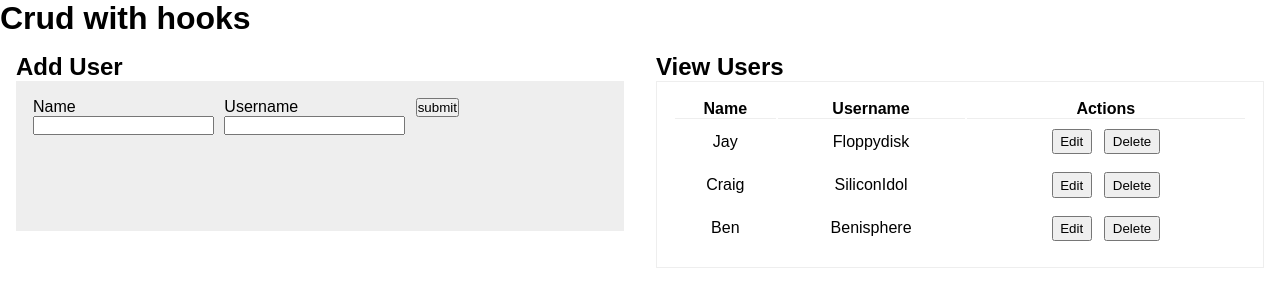
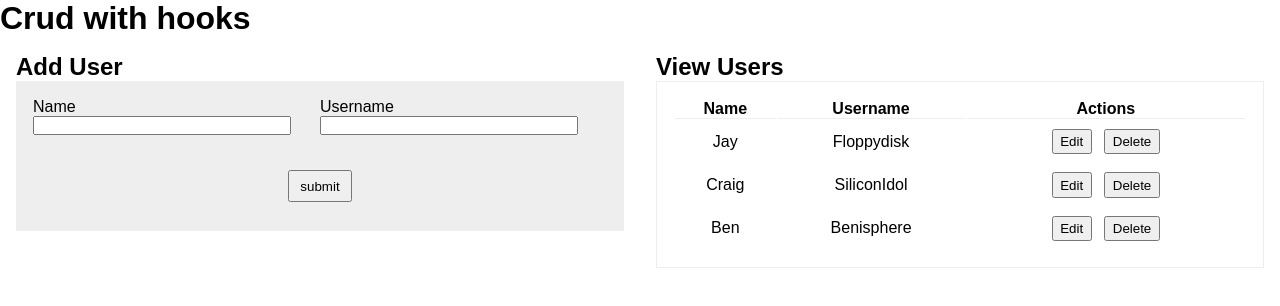
Before and after one commit to mmdw1976/crud-user-app, a React (Create React App) app: page / in a window 1280 px wide. Shown: the top 306 px of the page. Built offline with nearby package versions, Linux system fonts and the light colour scheme.

Commit message:
added some adjustment form layout and added submit button. also did some basic validation to check if inputs are not empty

```diff
--- a/src/components/tables/UserForm.js
+++ b/src/components/tables/UserForm.js
@@ -14,9 +14,13 @@ const UserForm = (props) => {
     }
 
     const submitHandler = (e) => {
-        console.log('from form');
-        console.log(user)
         e.preventDefault();
+
+        // check if input fields are empty if so do nothing!
+        if(!user.name || !user.username) {
+            return;
+        }
+
         props.addUser(user);
     }
     return (
@@ -31,8 +35,7 @@ const UserForm = (props) => {
                 <br />
                 <input type="text" name="username" id="username" value={user.username} onChange={handleInputChange} />
             </div>
-            <br />
-            <div>
+            <div className="button-container">
                 <button>submit</button>
             </div>
         </form>
--- a/src/index.css
+++ b/src/index.css
@@ -50,10 +50,16 @@ h2 {
 
 .flex-large form {
   display: flex;
+  flex-wrap: wrap;
 }
 
 form div {
-  flex: 1
+  width: 50%;
+}
+
+form input {
+  width: 90%;
+
 }
 
 
@@ -70,3 +76,15 @@ form div {
 tbody td {
   padding: .5rem 0;
 }
+
+.button-container {
+  display: flex;
+  justify-content: center;
+  align-items: center;
+  width: 100%;
+}
+
+.button-container button {
+  height: 2rem;
+  width: 4rem;
+}
```
